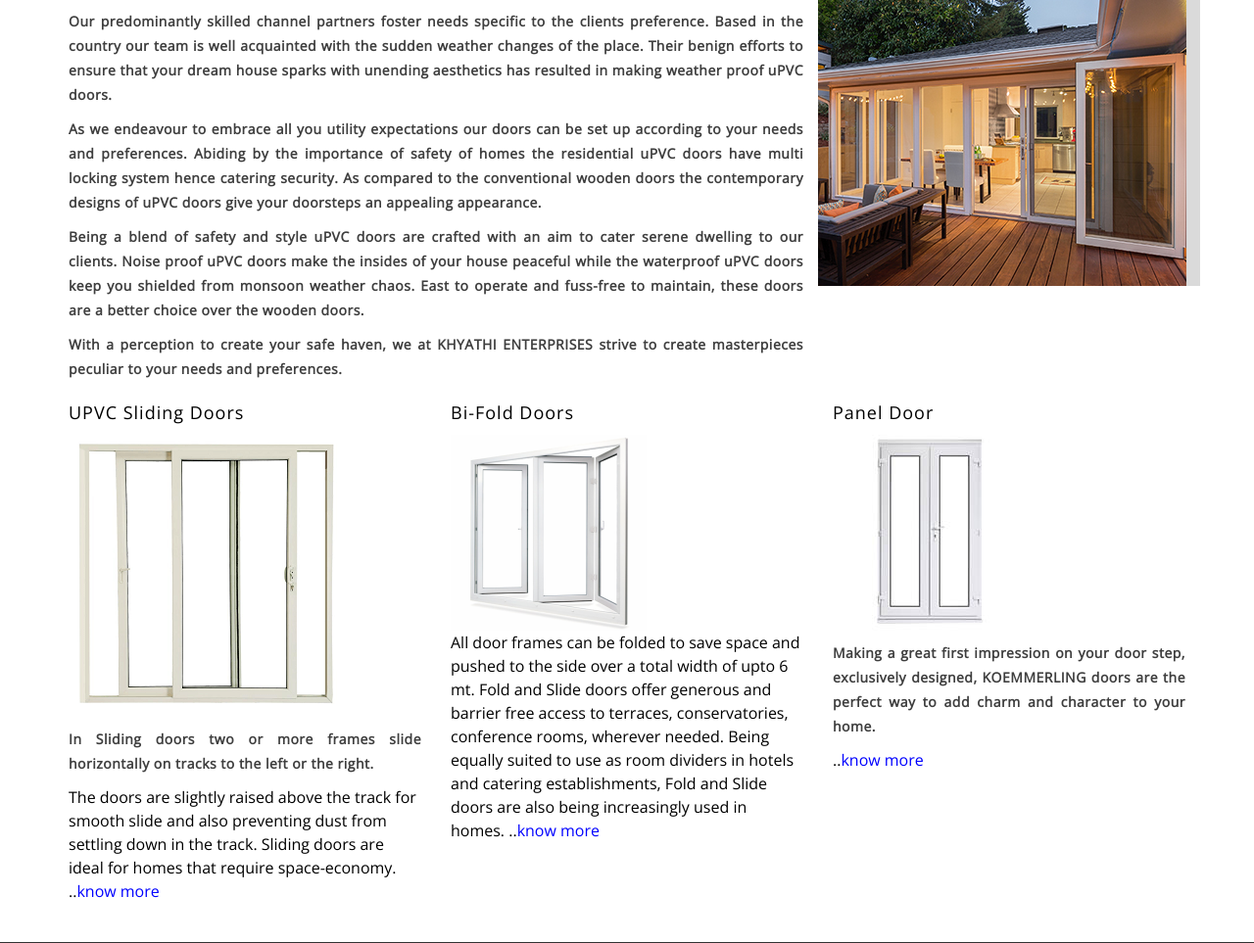
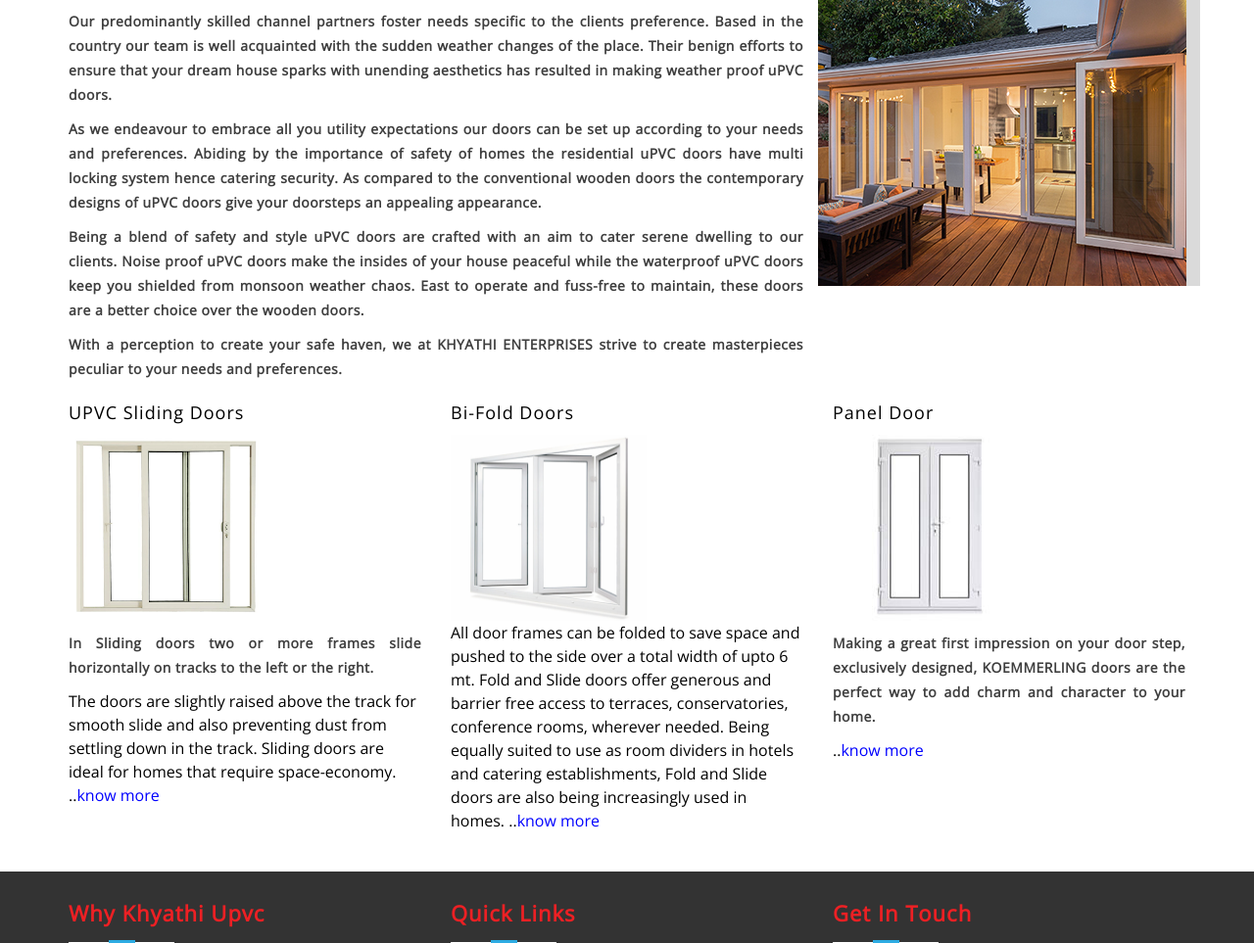
Before and after one commit to sivajyothim/upvc, a PHP site: page /upvc-doors.php in a window 1280 px wide. Shown: the part 505-1468 px from the top of the page at 98% size. Run offline with PHP 8.4, Linux system fonts and the light colour scheme.

Commit message:
css modified

```diff
--- a/css/custom.css
+++ b/css/custom.css
@@ -3339,3 +3339,11 @@ color : #b05608;
       color: #fff;
 
 }
+/*product image styles start*/
+.pro_img img{
+    width:200px;
+    height: 190px;
+}
+.pro_detail_img img{
+}
+/*product image styles end*/
```
